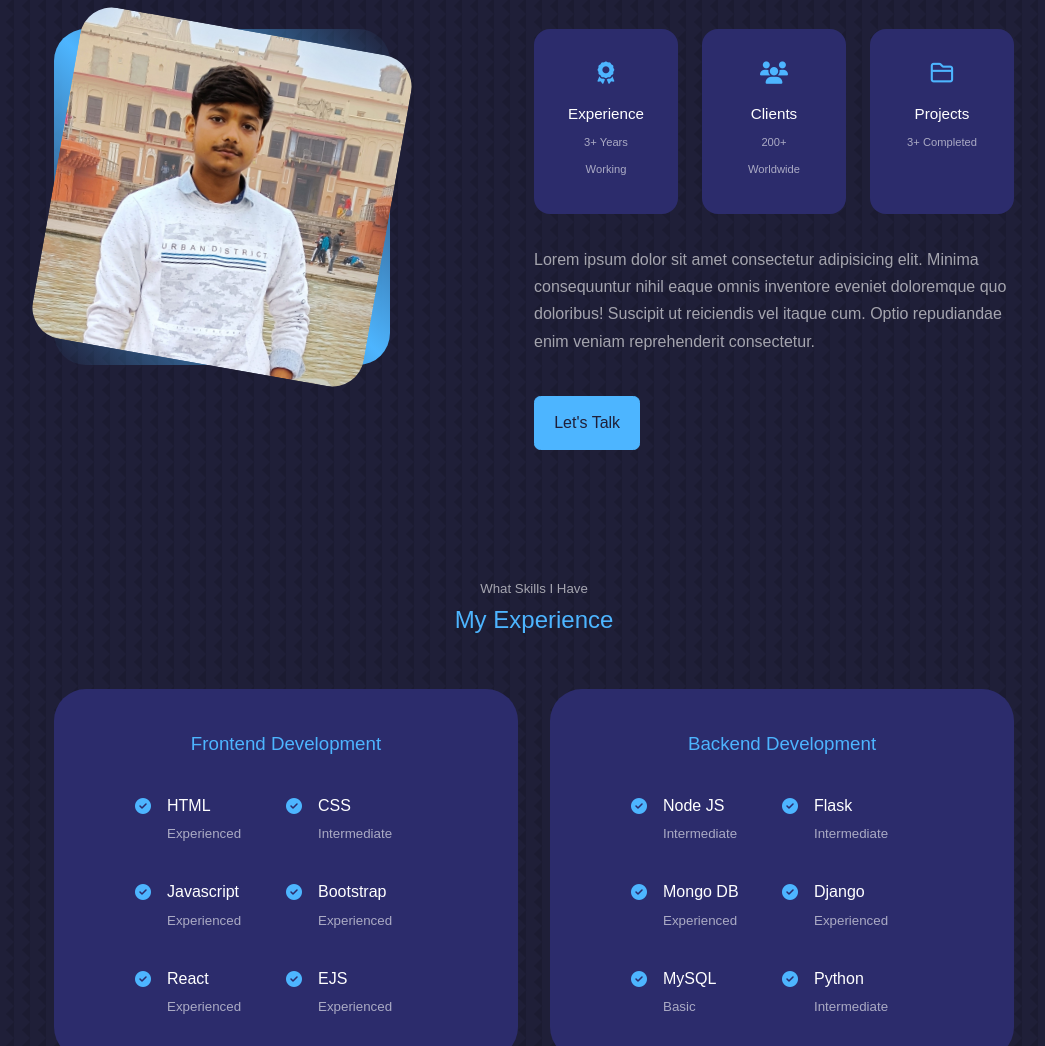
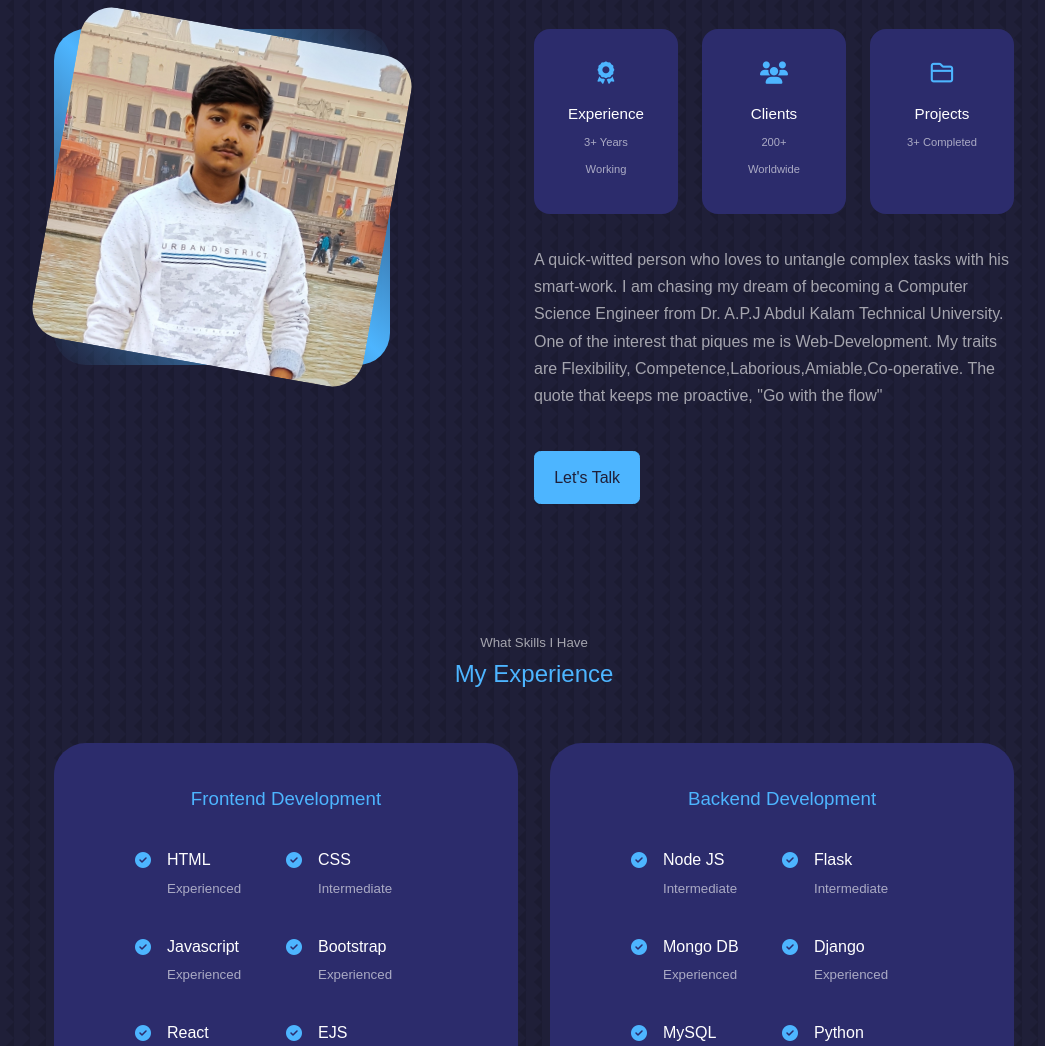
Before and after one commit to Abhaykesarwani01/portfolio, a plain HTML site: page index.html in a window 1280 px wide. Shown: the part 1010-2056 px from the top of the page, without its empty margins (106-1151 px from the left). Drawn offline with Linux system fonts and the light colour scheme.

Commit message:
Update index.html

```diff
--- a/index.html
+++ b/index.html
@@ -83,9 +83,9 @@
 
                 </div>
 
-                <p>Lorem ipsum dolor sit amet consectetur adipisicing elit. Minima consequuntur nihil eaque omnis inventore eveniet doloremque quo doloribus! Suscipit ut reiciendis vel itaque cum. Optio repudiandae enim veniam reprehenderit consectetur.</p>
-
-                <a href="#contact" class="btn btn-primary">Let's Talk</a>
+                <p>A quick-witted person who loves to untangle complex tasks with his smart-work. I am chasing my dream of becoming a Computer Science Engineer from Dr. A.P.J Abdul Kalam Technical University. One of the interest that piques me is Web-Development.
+   My traits are Flexibility, Competence,Laborious,Amiable,Co-operative. The quote that keeps me proactive, "Go with the flow"</p>
+                    <a href="#contact" class="btn btn-primary">Let's Talk</a>
 
             </div>
 
```
